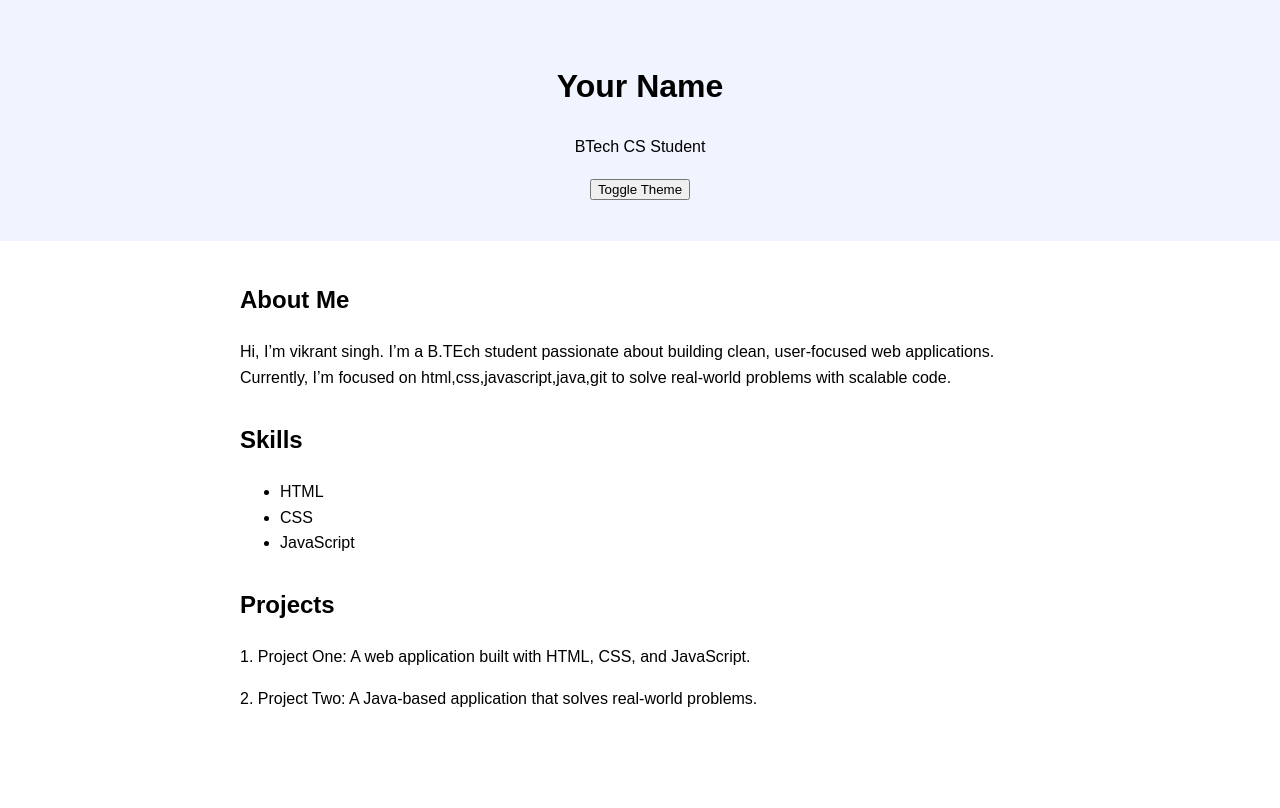
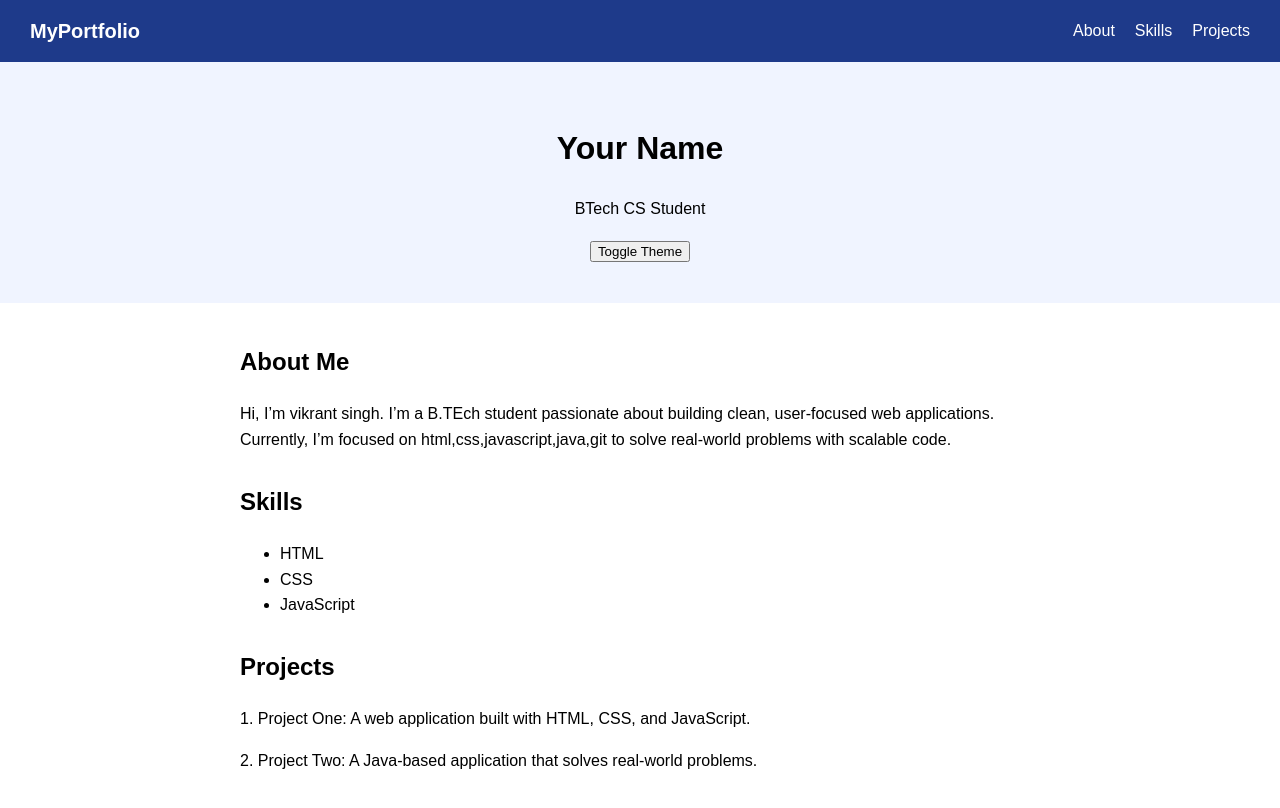
Before and after one commit to vikrantsingh3024/GitHub-practical-test, a plain HTML site: page index.html in a window 1280 px wide. Drawn offline with Linux system fonts and the light colour scheme.

Commit message:
Added Navbar in a different branch i.e. feature-navbar

```diff
--- a/index.html
+++ b/index.html
@@ -7,7 +7,14 @@
   <link rel="stylesheet" href="style.css">
 </head>
 <body>
-  <!-- NAVBAR GOES HERE -->
+  <nav class="navbar">
+  <div class="logo">MyPortfolio</div>
+  <ul class="nav-links">
+    <li><a href="#about">About</a></li>
+    <li><a href="#skills">Skills</a></li>
+    <li><a href="#projects">Projects</a></li>
+  </ul>
+</nav>
   <header>
     <h1>Your Name</h1>
     <p>BTech CS Student</p>
--- a/style.css
+++ b/style.css
@@ -3,7 +3,40 @@ header { text-align: center; padding: 40px 20px; background: #f0f4ff; }
 main { max-width: 800px; margin: auto; padding: 20px; }
 section { margin-bottom: 30px; }
 
-/* ===== NAVBAR STYLES GO BELOW THIS LINE ===== */
+.navbar {
+  display: flex;
+  justify-content: space-between;
+  align-items: center;
+  padding: 15px 30px;
+  background: #1e3a8a;
+  position: sticky;
+  top: 0;
+}
+
+.navbar .logo {
+  color: #fff;
+  font-size: 20px;
+  font-weight: bold;
+}
+
+.nav-links {
+  list-style: none;
+  display: flex;
+  gap: 20px;
+  margin: 0;
+  padding: 0;
+}
+
+.nav-links a {
+  color: #fff;
+  text-decoration: none;
+}
+
+.nav-links a:hover {
+  text-decoration: underline;
+}
+
+html { scroll-behavior: smooth; }
 
 
 
```
